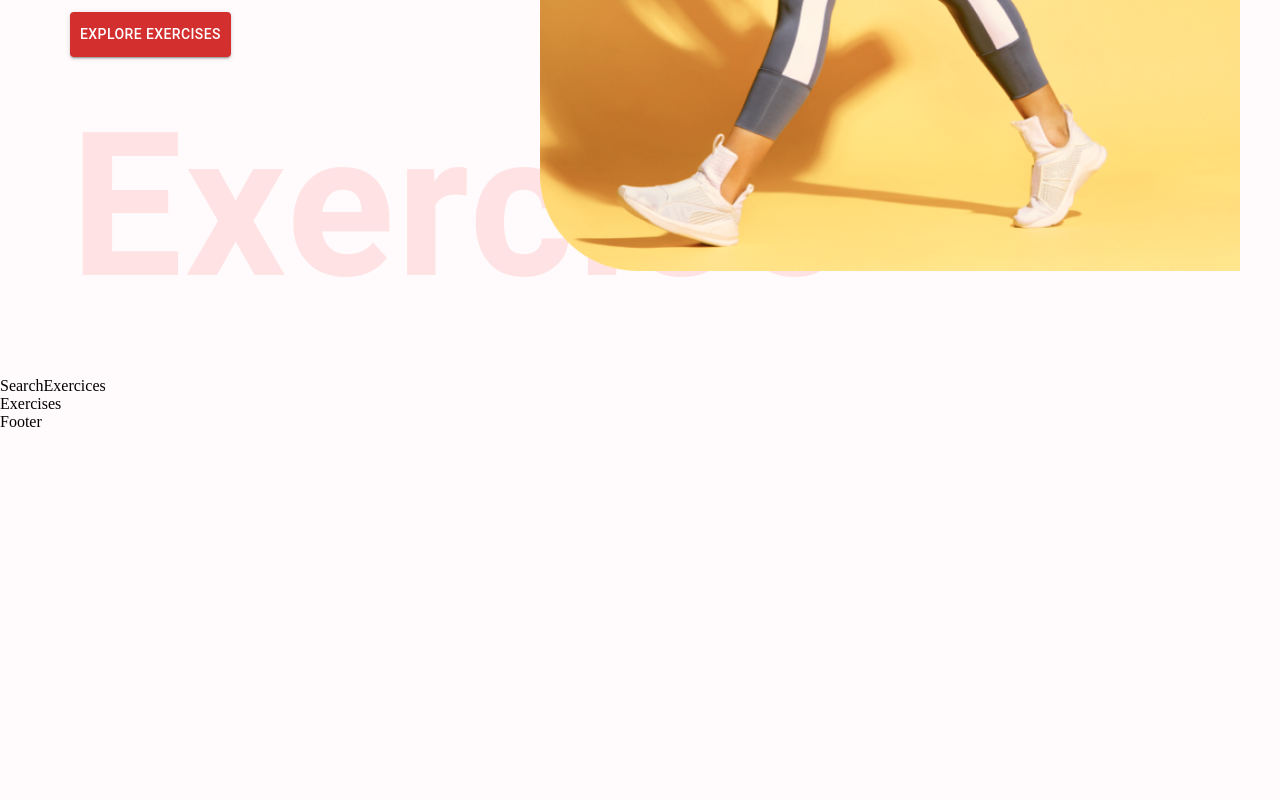
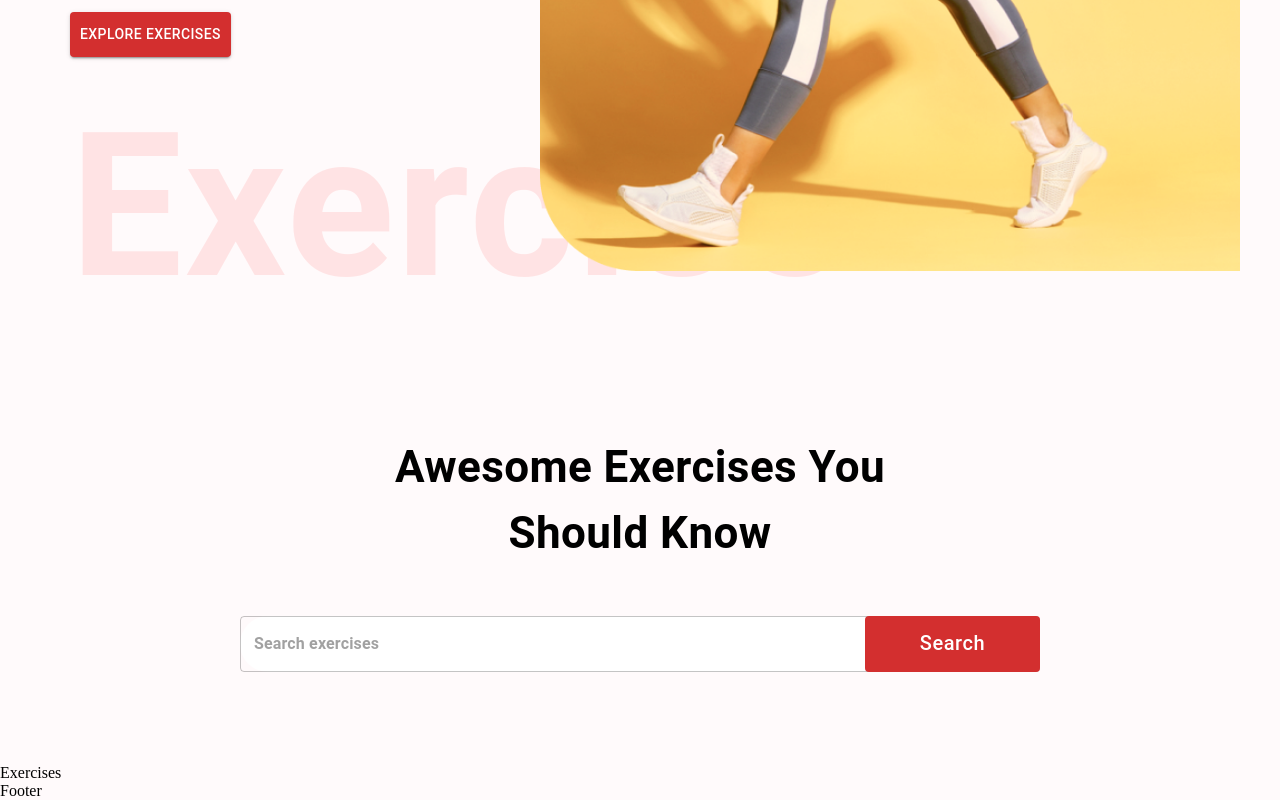
Before and after one commit to filiptrifunovic-mile/gym-app, a React (Create React App) app: page / in a window 1280 px wide. Shown: the part 595-1395 px from the top of the page. Before the commit the page ends 1026 px from the top, so only its background shows below. Built offline with nearby package versions, Linux system fonts and the light colour scheme.

Commit message:
searchExercices

```diff
--- a/src/components/SearchExercices.js
+++ b/src/components/SearchExercices.js
@@ -1,7 +1,68 @@
-import React from "react";
+import { useEffect, useState } from "react";
+import { Box, Button, Stack, TextField, Typography } from "@mui/material";
 
 const SearchExercices = () => {
-  return <div>SearchExercices</div>;
+  const [search, setSearch] = useState("");
+
+  async function handleSearch() {
+    if (search) {
+      // const exercisesData = await fetchData();
+    }
+  }
+
+  return (
+    <Stack alignItems="center" mt="37px" justifyContent="center" p="20px">
+      <Typography
+        fontWeight={700}
+        sx={{
+          fontSize: { lg: "44px", xs: "30px" },
+        }}
+        mb="50px"
+        textAlign="center"
+      >
+        Awesome Exercises You <br /> Should Know
+      </Typography>
+      <Box position="relative" mb="72px">
+        <TextField
+          height="76px"
+          value={search}
+          onChange={(e) => setSearch(e.target.value.toLocaleLowerCase())}
+          placeholder="Search exercises"
+          type="text"
+          sx={{
+            input: {
+              fontWeight: "700",
+              border: "none",
+              borderRadius: "4px",
+            },
+
+            width: {
+              lg: "800px",
+              xs: "350px",
+            },
+            backgroundColor: "#fff",
+            borderRadius: "40px",
+          }}
+        />
+        <Button
+          className="search-btn"
+          sx={{
+            bgcolor: "#d32f2f",
+            color: "#fff",
+            textTransform: "none",
+            width: { lg: "175px", xs: "80px" },
+            fontSize: { lg: "20px", xs: "14px" },
+            height: "56px",
+            position: "absolute",
+            right: "0",
+          }}
+          onClick={handleSearch}
+        >
+          Search
+        </Button>
+      </Box>
+    </Stack>
+  );
 };
 
 export default SearchExercices;
```
